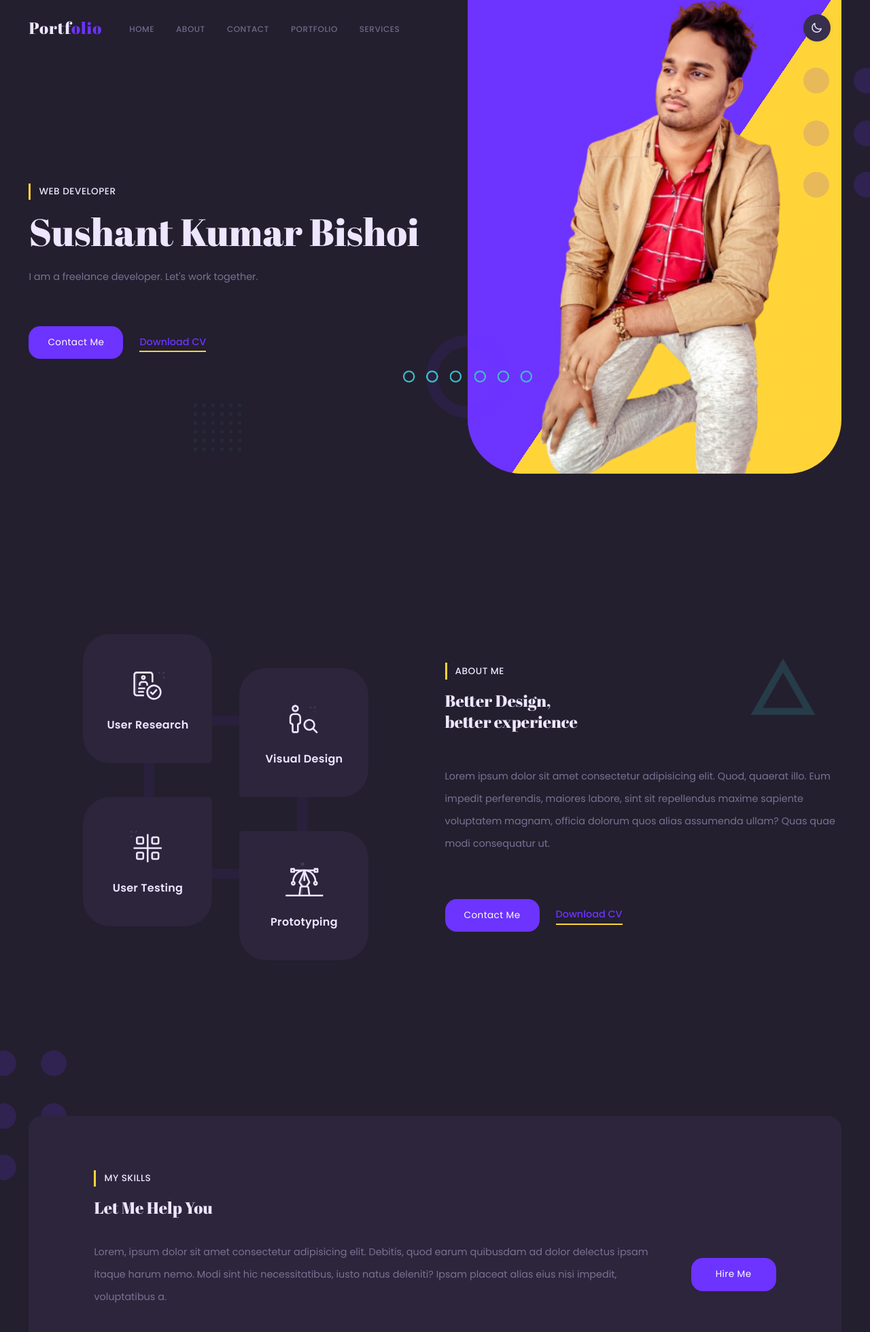
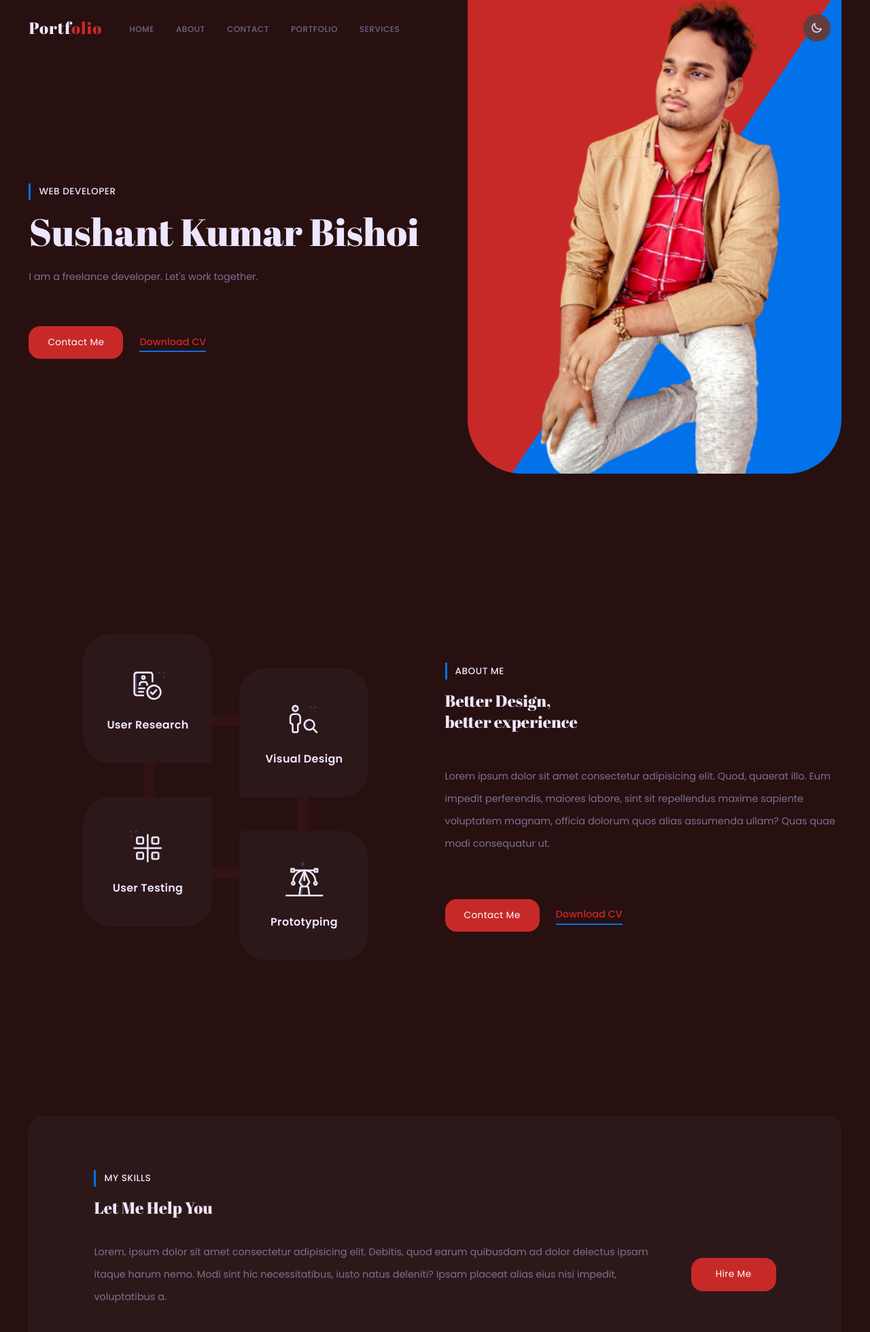
Before and after one commit to sushantskb/Bharat_Intern, a plain HTML site: page Task-1/index.html in a window 1280 px wide. Shown: the part 21-1981 px from the top of the page at 68% size. Drawn offline with nearby package versions, Linux system fonts and the light colour scheme.

Commit message:
done some changes for theme

```diff
--- a/Task-1/index.html
+++ b/Task-1/index.html
@@ -59,8 +59,6 @@
     <main>
         <!-- --home section-- -->
         <section class="showcase-area" id="home">
-            <!-- this is added after writing the .show-case .dots -->
-            <img src="square1.png" alt="" class="shape square">
             <div class="container">
                 <div class="showcase-info">
                     <h3 class="sub-heading">
@@ -79,8 +77,6 @@
                 </div>
                 <div class="showcase-image">
                     <img src="profile_img.png" alt="Sushant" class="person">
-                    <img src="circle1.png" alt="" class="shape circle">
-                    <img src="dots.png" alt="" class="shape dots">
                 </div>
             </div>
         </section>
@@ -88,8 +84,6 @@
 
         <!-- 12th code goes here, making the about section -->
         <section class="about section" id="about">
-            <!-- this code is added after the .about-grid::before -->
-            <img src="triangle.png" alt="" class="shape triangle">
             <div class="container">
                 <!-- add this after .about .text -->
                 <div class="about-grid">
@@ -509,8 +503,6 @@
                         </div>
 
                     </div>
-                    <img src="dots.png" class="shape dots" alt="">
-                    <img src="square1.png" alt="" class="shape square">
                 </div>
             </div>
         </section>
@@ -518,7 +510,6 @@
 
         <!-- 17th code goes here, making the services section -->
         <section class="services section" id="services">
-            <img src="triangle.png" alt="" class="shape triangle">
             <div class="container">
                 <div class="services-info">
                     <h3 class="sub-heading">My Services</h3>
@@ -595,7 +586,6 @@
                         </div>
                         <a href="#" class="btn secondary-btn">Explore More</a>
                     </div>
-                    <img src="square1.png" alt="" class="shape square">
                 </div>
             </div>
         </section>
--- a/Task-1/script.js
+++ b/Task-1/script.js
@@ -126,6 +126,6 @@ hamburger.addEventListener("click", ()=>{
 });
 // --write the below code after body.open .links--
 links.forEach((link)=>link.addEventListener("click", ()=>{
-        document.body.classList.toggle("open");
-        document.body.classList.toggle("stopScrolling");
+        document.body.classList.remove("open");
+        document.body.classList.remove("stopScrolling");
 }));
--- a/Task-1/style.css
+++ b/Task-1/style.css
@@ -7,9 +7,9 @@
 :root{
     --hue-1: 257;
     --hue-2: 47;
-    --main-color-1: hsl(var(--hue-1), 100%, 60%);
-    --main-color-dark-1: hsl(var(--hue-1), 69%, 50%);
-    --main-color-2: hsl(var(--hue-2), 100%, 61%);
+    --main-color-1: rgb(199, 41, 41);
+    --main-color-dark-1: rgb(0, 47, 255);
+    --main-color-2: rgb(2, 114, 235);
     --main-color-dark-2: hsl(var(--hue-2), 82%, 55%);
     --section-padding: 7rem;
 }
@@ -24,19 +24,16 @@ body{
     --text-color: hsl(var(--hue-1), 17%, 63%);
 }
 body.dark{
-    --bg-color: hsl(var(--hue-1), 19%, 15%);
+    --bg-color: rgb(40, 16, 16);
     --bg-color-1: hsl(var(--hue-1), 21%, 11%%);
-    --bg-color-2: hsl(var(--hue-1), 23%, 19%);
-    --bg-color-3: hsl(var(--hue-1), 23%, 24%);
+    --bg-color-2: rgb(44, 24, 24);
+    --bg-color-3: rgb(99, 61, 61);
     --bg-color-transparent: hsla(var(--hue-1), 23%, 19%, 0.6);
     --heading-color: hsl(var(--hue-1), 100%, 95%);
     --text-color: hsl(var(--hue-1), 14%, 51%);
 }
 body.dark .st1{
     fill: hsl(var(--hue-1), 18%, 29%);
-}
-body.dark .shape.square{
-    opacity: 0.07;
 }
 body.dark .toggle-btn{
     background-color: var(--bg-color-3);
@@ -337,32 +334,6 @@ header.scrolled .logo{
     bottom: 0px;
     transform: translateX(-50%);
 }
-.dots{
-    width: 112px;
-}
-.square{
-    width: 70px;
-}
-
-.showcase-area .circle{
-    position: absolute;
-    width: 190px;
-    left: 0;
-    top: 80%;
-    transform: translate(-50%, -50%);
-}
-.showcase-area .dots{
-    position: absolute;
-    left: 100%;
-    top: 30%;
-    transform: translate(-50%, -50%);
-}
-.showcase-area .square{
-    position: absolute;
-    left: 25%;
-    bottom: 120px;
-    transform: translate(-50%, -50%);
-}
 /* --end-- */
 
 /* 13th code goes here, styling the about section */
@@ -452,16 +423,6 @@ header.scrolled .logo{
     z-index: -1;
     opacity: 0.07;
 }
-.triangle{
-    width: 95px;
-    opacity: 0.18;
-}
-.about .triangle{
-    position: absolute;
-    left:90%;
-    top:27%;
-    transform: translate(-50%, -50%);
-}
 /* --end-- */
 
 /* 15th code goes here, styling the skill section */
@@ -540,19 +501,6 @@ header.scrolled .logo{
     font-weight: 400;
     font-size: 1rem;
 }
-.skills .dots{
-    position: absolute;
-    left: 0;
-    top: 0;
-    transform: translate(-50%, -50%);
-    z-index: -1;
-}
-.skills .square{
-    position: absolute;
-    left: 100%;
-    top: 75%;
-    transform: translate(-50%, -50%);
-}
 /* --end-- */
 
 /* 18th code goes here, styling the services section */
@@ -629,19 +577,6 @@ header.scrolled .logo{
     border: 15px solid var(--main-color-1);
     z-index: -1;
     opacity: 0.07;
-}
-.services .triangle{
-    top: 100%;
-    left: 30%;
-    position: absolute;
-    transform: translate(-50%, -100%);
-}
-.services .square{
-    top: 75%;
-    left: -15px;
-    position: absolute;
-    transform: translate(-50%, -50%);
-    z-index: -1;
 }
 /* --end-- */
 
@@ -969,15 +904,6 @@ body.open .hamburger .bar:last-child{
     :root{
         --section-padding: 4.5rem;
     }
-    .triangle{
-        width: 70px;
-    }
-    .dots{
-        width: 65px;
-    }
-    .sqaure{
-        width: 55px;
-    }
     /* 33rd code goes here, functioning of the menu-btn */
     .hamburger{
         display: block;
```
